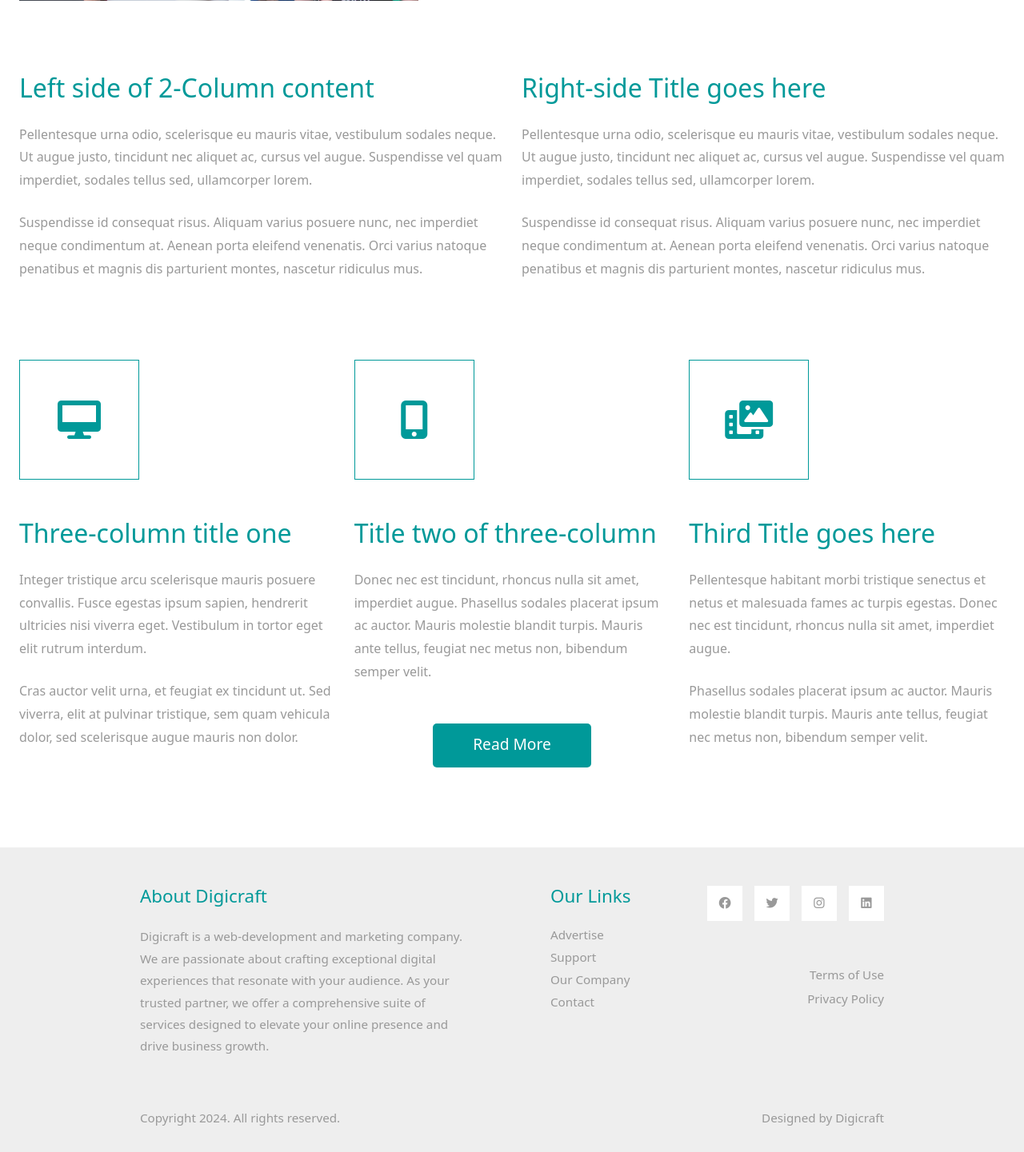
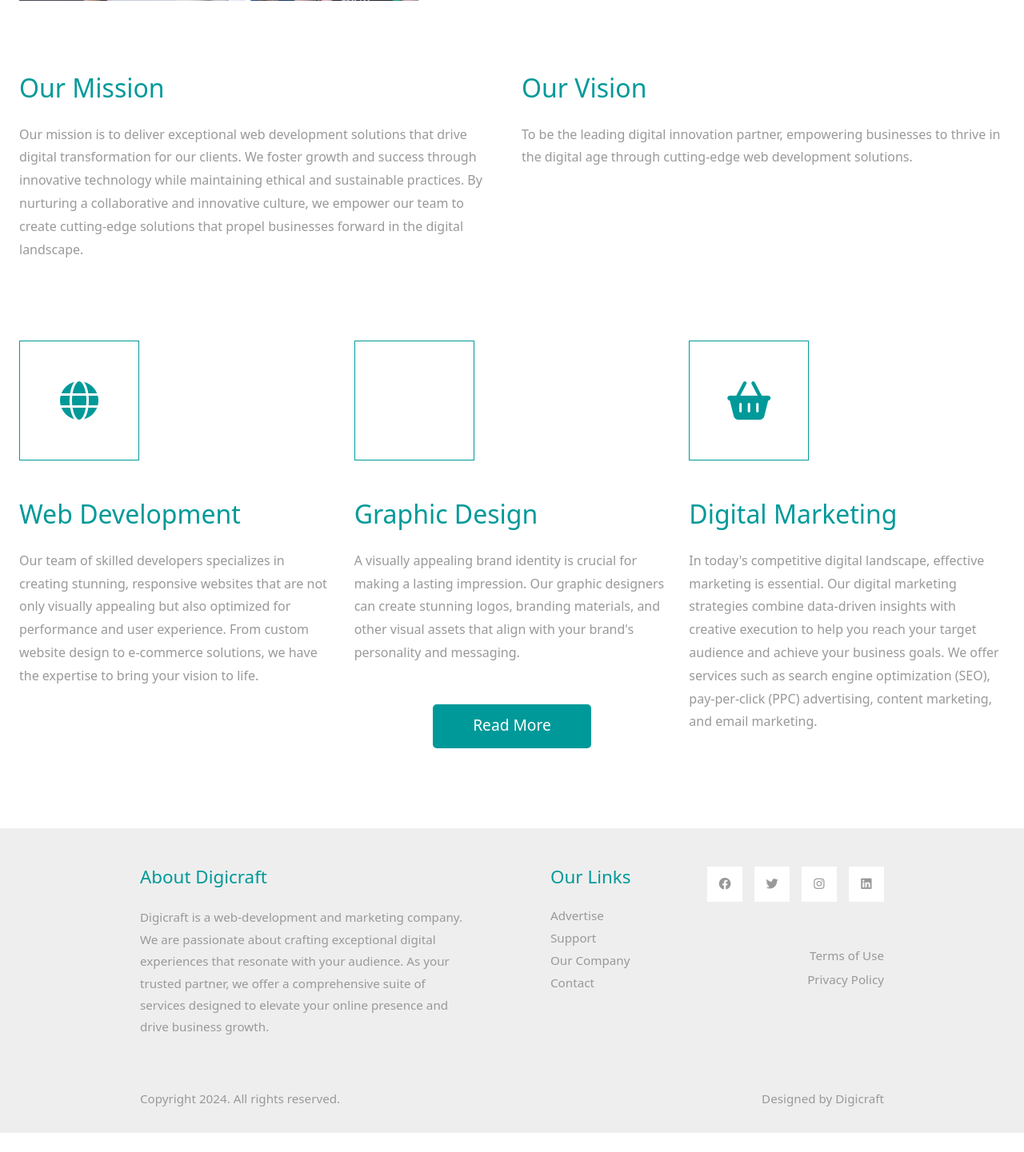
Before and after one commit to MuliJob/my_gallery, a Django app: page /about/ in a window 1280 px wide. Shown: the part 628-2069 px from the top of the page at 80% size. After the commit the page ends 2045 px from the top, so only its background shows below. Run offline with Django 5.2, Linux system fonts and the light colour scheme; some libraries are stand-ins or nearby versions.

Commit message:
initial commit

```diff
--- a/gallery/templates/about.html
+++ b/gallery/templates/about.html
@@ -29,26 +29,22 @@
             <div class="col-md-6 col-12">
                 <div class="tm-about-2-col">
                     <h2 class="tm-text-primary mb-4">
-                        Left side of 2-Column content
+                        Our Mission
                     </h2>
                     <p class="mb-4">
-                        Pellentesque urna odio, scelerisque eu mauris vitae, vestibulum sodales neque. Ut augue justo, tincidunt nec aliquet ac, cursus vel augue. Suspendisse vel quam imperdiet, sodales tellus sed, ullamcorper lorem.
-                    </p>
-                    <p>
-                        Suspendisse id consequat risus. Aliquam varius posuere nunc, nec imperdiet neque condimentum at. Aenean porta eleifend venenatis. Orci varius natoque penatibus et magnis dis parturient montes, nascetur ridiculus mus.
+                        Our mission is to deliver exceptional web development solutions that drive digital transformation for our clients. We foster growth and success through innovative technology while maintaining ethical and sustainable practices. By nurturing a collaborative and innovative culture, we empower our team to create cutting-edge solutions that propel businesses forward in the digital landscape.
                     </p>
                 </div>
             </div>
             <div class="col-md-6 col-12">
                 <div class="tm-about-2-col">
                     <h2 class="tm-text-primary mb-4">
-                        Right-side Title goes here
+                        Our Vision
                     </h2>
                     <p class="mb-4">
-                        Pellentesque urna odio, scelerisque eu mauris vitae, vestibulum sodales neque. Ut augue justo, tincidunt nec aliquet ac, cursus vel augue. Suspendisse vel quam imperdiet, sodales tellus sed, ullamcorper lorem.
-                    </p>
-                    <p>
-                        Suspendisse id consequat risus. Aliquam varius posuere nunc, nec imperdiet neque condimentum at. Aenean porta eleifend venenatis. Orci varius natoque penatibus et magnis dis parturient montes, nascetur ridiculus mus.
+                        To be the leading digital innovation partner, empowering
+                        businesses to thrive in the digital age through cutting-edge
+                        web development solutions.
                     </p>
                 </div>
             </div>
@@ -57,33 +53,50 @@
             <div class="col-md-4 col-12">
                 <div class="tm-about-3-col">
                     <div class="tm-about-icon-container mb-5">
-                        <i class="fas fa-desktop fa-3x tm-text-primary"></i>
+                        <i class="fas fa-globe fa-3x tm-text-primary"></i>
                     </div>
-                    <h2 class="tm-text-primary mb-4">Three-column title one</h2>
-                    <p class="mb-4">Integer tristique arcu scelerisque mauris posuere convallis. Fusce egestas ipsum sapien, hendrerit ultricies nisi viverra eget. Vestibulum in tortor eget elit rutrum interdum. </p>
-                    <p>Cras auctor velit urna, et feugiat ex tincidunt ut. Sed viverra, elit at pulvinar tristique, sem quam vehicula dolor, sed scelerisque augue mauris non dolor.</p>
+                    <h2 class="tm-text-primary mb-4">Web Development</h2>
+                    <p class="mb-4">
+                        Our team of skilled developers specializes in
+                        <span class="text-secondary-700"
+                        >creating stunning, responsive websites that are not only
+                        visually appealing but also optimized for performance and user
+                        experience.</span
+                        >
+                        From custom website design to e-commerce solutions, we have the
+                        expertise to bring your vision to life.
+                    </p>
                 </div>
             </div>
             <div class="col-md-4 col-12">
                 <div class="tm-about-3-col">
                     <div class="tm-about-icon-container mb-5">
-                        <i class="fas fa-mobile-alt fa-3x tm-text-primary"></i>
+                        <i class="fas fa- fa-3x tm-text-primary"></i>
                     </div>
-                    <h2 class="tm-text-primary mb-4">Title two of three-column</h2>
-                    <p class="tm-mb-50">Donec nec est tincidunt, rhoncus nulla sit amet, imperdiet augue. Phasellus sodales placerat ipsum ac auctor. Mauris molestie blandit turpis. Mauris ante tellus, feugiat nec metus non, bibendum semper velit.</p>
+                    <h2 class="tm-text-primary mb-4">Graphic Design</h2>
+                    <p class="tm-mb-50">A visually appealing brand identity is crucial for making
+                        a lasting impression. Our graphic designers can create
+                        <span class="text-secondary-700">stunning logos, branding materials, and other visual
+                        assets </span>that align with your brand's personality and
+                        messaging.</p>
                     <div class="text-center">
-                        <a href="#" class="btn btn-primary">Read More</a>
+                        <a href="https://digicraft-wx1n.onrender.com/services/" class="btn btn-primary">Read More</a>
                     </div>
                 </div>
             </div>
             <div class="col-md-4 col-12">
                 <div class="tm-about-3-col">
                     <div class="tm-about-icon-container mb-5">
-                        <i class="fas fa-photo-video fa-3x tm-text-primary"></i>
+                        <i class="fas fa-shopping-basket fa-3x tm-text-primary"></i>
                     </div>
-                    <h2 class="tm-text-primary mb-4">Third Title goes here</h2>
-                    <p class="mb-4">Pellentesque habitant morbi tristique senectus et netus et malesuada fames ac turpis egestas. Donec nec est tincidunt, rhoncus nulla sit amet, imperdiet augue. </p>
-                    <p>Phasellus sodales placerat ipsum ac auctor. Mauris molestie blandit turpis. Mauris ante tellus, feugiat nec metus non, bibendum semper velit.</p>
+                    <h2 class="tm-text-primary mb-4">Digital Marketing</h2>
+                    <p class="mb-4">In today's competitive digital landscape, effective
+                        marketing is essential. Our digital marketing strategies
+                        combine <span class="text-secondary-700">data-driven insights with creative execution</span> to
+                        help you reach your target audience and achieve your
+                        business goals. We offer services such as <span class="text-secondary-700">search engine
+                        optimization (SEO), pay-per-click (PPC) advertising,
+                        content marketing, and email marketing.</span></p>
                 </div>
             </div>
         </div>
```
